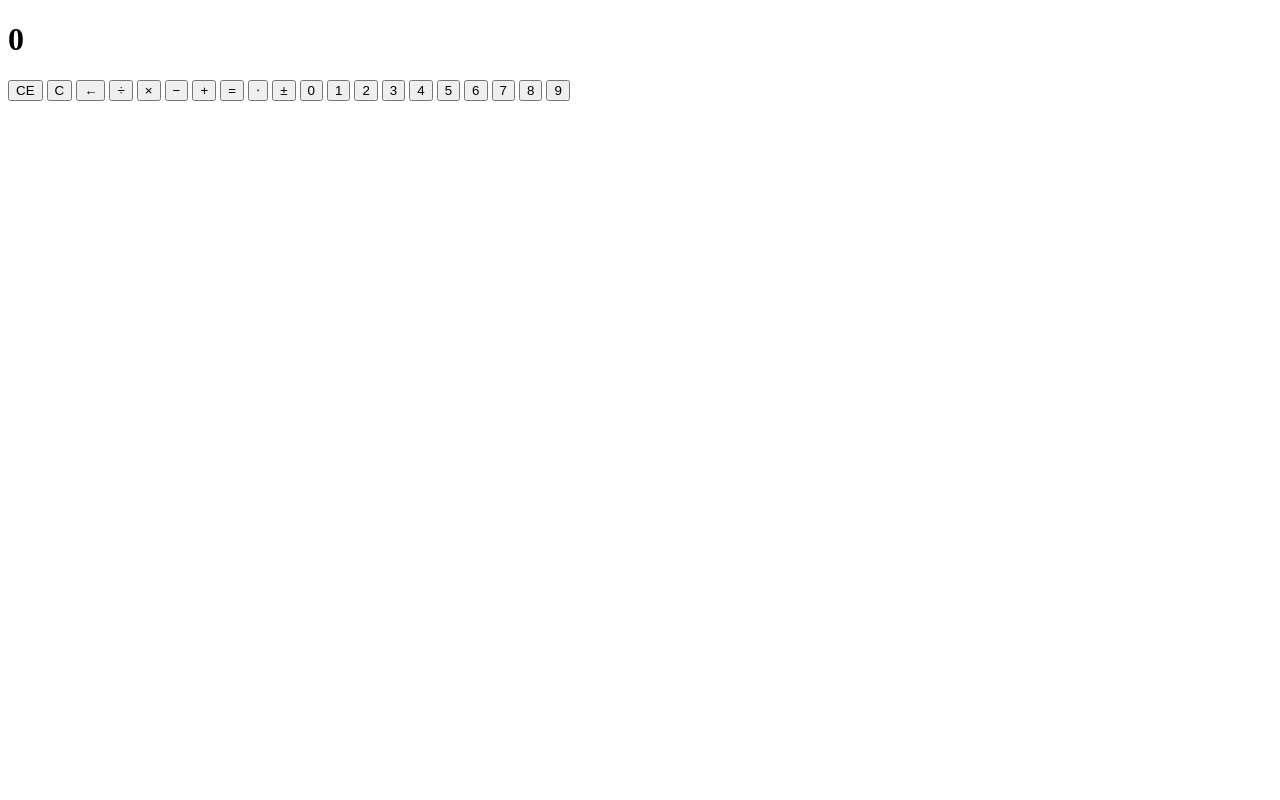
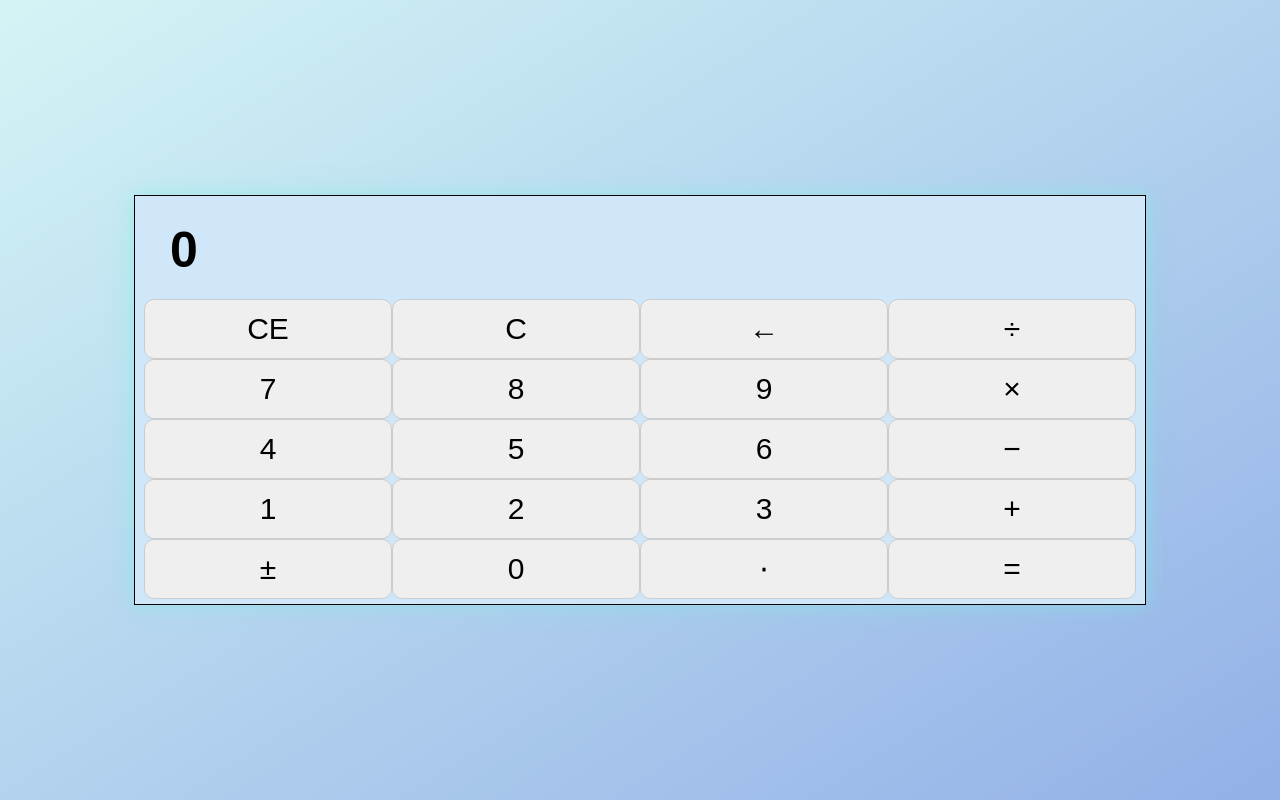
Before and after one commit to Shaded23/Calculator, a plain HTML site: page index.html in a window 1280 px wide. Drawn offline with Linux system fonts and the light colour scheme.

Commit message:
placed buttons in order and added styling.

```diff
--- a/index.html
+++ b/index.html
@@ -3,31 +3,36 @@
 	<head>
 		<meta charset="UTF-8" />
 		<meta name="viewport" content="width=device-width, initial-scale=1.0" />
+		<link rel="stylesheet" href="style.css" />
 		<title>Calculator</title>
 	</head>
 	<body>
-		<div class="main-wrapper">
-			<h1>0</h1>
-			<button>CE</button>
-			<button>C</button>
-			<button>&larr;</button>
-			<button>&divide;</button>
-			<button>&times;</button>
-			<button>&minus;</button>
-			<button>&plus;</button>
-			<button>&equals;</button>
-			<button>&sdot;</button>
-			<button>&plusmn;</button>
-			<button>0</button>
-			<button>1</button>
-			<button>2</button>
-			<button>3</button>
-			<button>4</button>
-			<button>5</button>
-			<button>6</button>
-			<button>7</button>
-			<button>8</button>
-			<button>9</button>
+		<div class="page-wrapper">
+			<div class="main-wrapper">
+				<h1 class="number-display">0</h1>
+				<div class="btn-wrapper">
+					<button class="btn">CE</button>
+					<button class="btn">C</button>
+					<button class="btn">&larr;</button>
+					<button class="btn">&divide;</button>
+					<button class="btn">7</button>
+					<button class="btn">8</button>
+					<button class="btn">9</button>
+					<button class="btn">&times;</button>
+					<button class="btn">4</button>
+					<button class="btn">5</button>
+					<button class="btn">6</button>
+					<button class="btn">&minus;</button>
+					<button class="btn">1</button>
+					<button class="btn">2</button>
+					<button class="btn">3</button>
+					<button class="btn">&plus;</button>
+					<button class="btn">&plusmn;</button>
+					<button class="btn">0</button>
+					<button class="btn">&sdot;</button>
+					<button class="btn">&equals;</button>
+				</div>
+			</div>
 		</div>
 	</body>
 </html>
--- a/style.css
+++ b/style.css
@@ -0,0 +1,46 @@
+html, body{
+    font-family: Arial, Helvetica, sans-serif;
+    height: 100%;
+    margin: 0px;
+}
+.page-wrapper{
+    align-items: center;
+    background-image: linear-gradient(to bottom right,#d3f5f5, #93b0e7 );
+    display: flex;
+    justify-content: center;
+    flex-direction: column;
+    height: 100%;
+}
+.main-wrapper{
+    background-color: #d0e7fa;
+    border: 1px solid black;
+    box-shadow: 0 0 20px #7cece39a;
+    max-width: 1000px;
+    min-width: 500px;
+    padding: 5px;
+    width: 80%;
+}
+.btn-wrapper{
+    align-items: center;
+    display: flex;
+    flex-wrap: wrap;
+    justify-content: center;
+}
+.number-display{
+    font-size: 50px;
+    margin: 0;
+    padding: 20px 0 20px 30px;
+}
+.btn{
+    border: 1px solid #cccccc;
+    border-radius: 10px;
+    font-size: 30px;
+    flex-basis: 24.8%;
+    height: 60px;
+}
+.btn:hover{
+    font-size: 36px;
+    background-color: #b5cfff;
+    box-shadow: 0 0 10px black ;
+    z-index: 0;
+}
```
